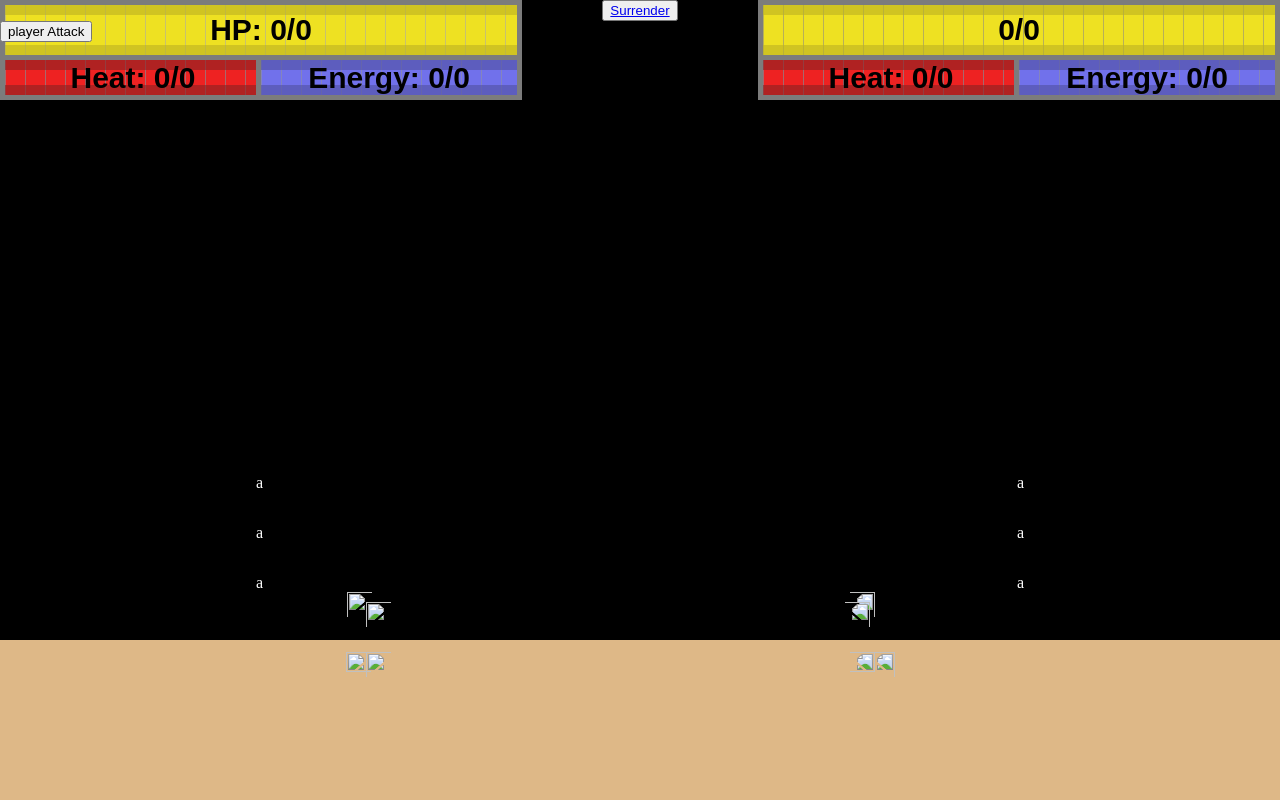
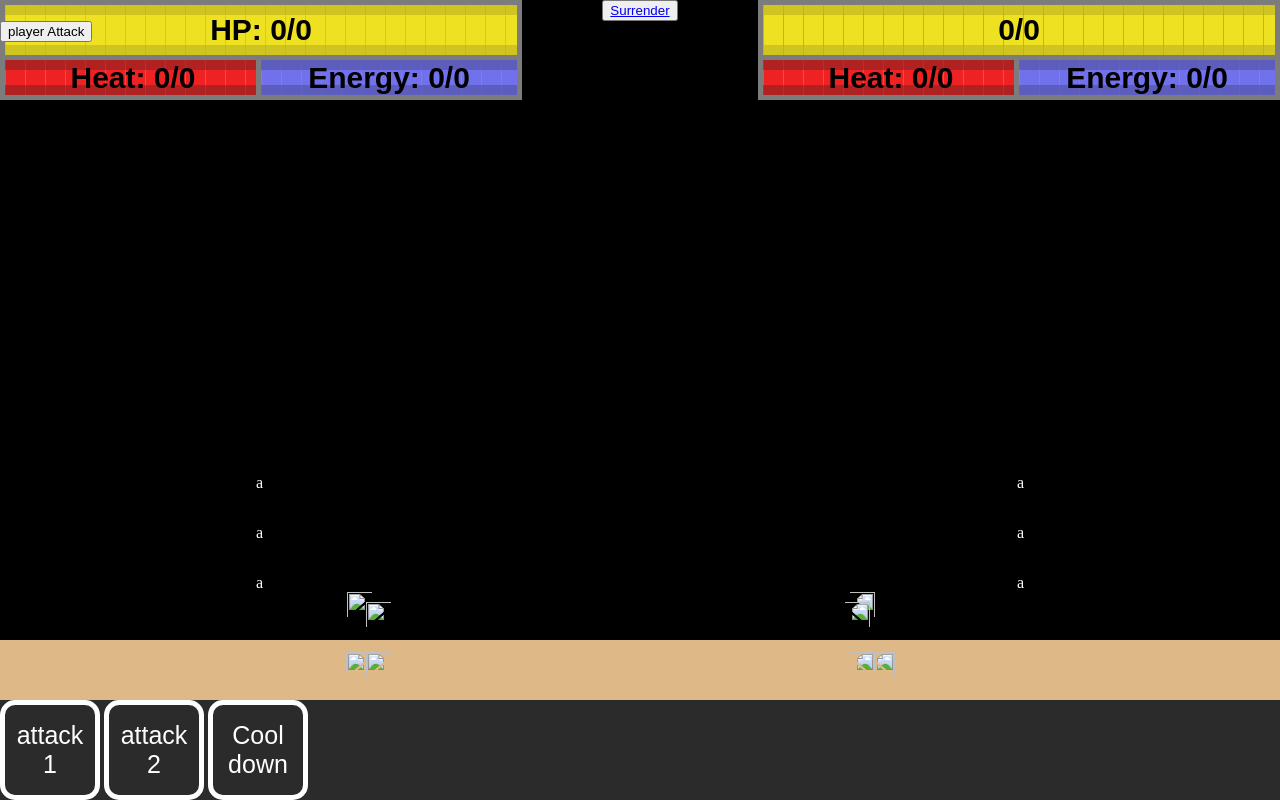
Before and after one commit to PolishCowPog/Aarsopgave_vg2, a Flask app: page /battle in a window 1280 px wide. Run offline with Flask 3, Linux system fonts and the light colour scheme.

Commit message:
added container for player attacks

```diff
--- a/Game/static/css/styles.css
+++ b/Game/static/css/styles.css
@@ -2,7 +2,7 @@
 body{
     padding: 0;
     margin: 0;
-    /*overflow: hidden;*/
+    overflow: hidden;
     background-color: #000;
 }
 
@@ -433,3 +433,29 @@ body{
     position: absolute;
     z-index: 5;
 }
+
+.playerControls{
+    width: 100%;
+    height: 100px;
+    background-color: #2b2b2b;
+    z-index: 1;
+    position: absolute;
+    bottom: 0;
+    display: block;
+}
+
+.playerControls button{
+    height: 100px;
+    width: 100px;
+    border: solid #fff 5px;
+    border-radius: 15px;
+    color: white;
+    background: none;
+    font-size: 25px;
+}
+
+.playerControls button:hover{
+    background-color: #ffffff;
+    color: #000;
+    font-size: 30px;
+}
--- a/Game/static/js/script.js
+++ b/Game/static/js/script.js
@@ -17,6 +17,7 @@ var EquipedWeapon = "Loading"
 var enemyEquipedTorso = "Loading"
 var enemyEquipedLegs = "Loading"
 var enemyEquipedWeapon = "Loading"
+var enemyEquipedWeapon2 = "Loading"
 
 
 if (window.location.pathname === '/battle/') {
--- a/Game/templates/battle.html
+++ b/Game/templates/battle.html
@@ -69,8 +69,15 @@
     <img id="enemyLegsImage2" src="" alt="" width="125%">
 </div>
 
+<div class="turn_indicator">
+    <div id="turn1"></div>
+    <div id="turn2"></div>
+</div>
+
 <div class="playerControls">
-
+    <button id="attack1">attack 1</button>
+    <button id="attack2">attack 2</button>
+    <button id="cooldown">Cool down</button>
 </div>
 
 <button id="playerAttack">player Attack</button onclick="attack()">
```
